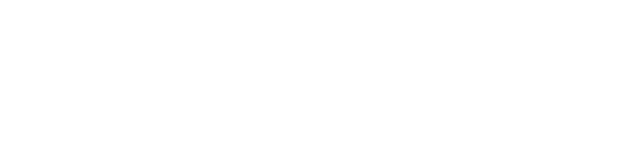
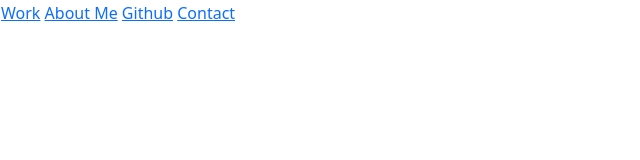
Before and after one commit to anilobiohS-ipynb/profess-port, a plain HTML site: page index.html in a window 1280 px wide. Shown: the whole page, without its empty margins (0-640 px from the left). Drawn offline with nearby package versions, Linux system fonts and the light colour scheme.

Commit message:
Update index.html

```diff
--- a/index.html
+++ b/index.html
@@ -2,6 +2,7 @@
 <html>
 <head>
 	<meta charset="utf-8">
+	<meta name="viewport" content="width=device-width, initial-scale=1.0">
 	<title>Shoibolina's Portfolio</title>
 	<!-- CSS only -->
 	<link href="https://cdn.jsdelivr.net/npm/bootstrap@5.1.0/dist/css/bootstrap.min.css" rel="stylesheet" integrity="sha384-KyZXEAg3QhqLMpG8r+8fhAXLRk2vvoC2f3B09zVXn8CA5QIVfZOJ3BCsw2P0p/We" crossorigin="anonymous">
@@ -9,6 +10,17 @@
 	<script src="https://cdn.jsdelivr.net/npm/bootstrap@5.1.0/dist/js/bootstrap.bundle.min.js" integrity="sha384-U1DAWAznBHeqEIlVSCgzq+c9gqGAJn5c/t99JyeKa9xxaYpSvHU5awsuZVVFIhvj" crossorigin="anonymous"></script>
 </head>
 <body>
+	<!--nav bar-->
+	<table>
+		<tr>
+			<td id="navigation">
+				<a href="#work">Work</a>
+				<a href="#about">About Me</a>
+				<a target="_blank" nrel="noopenner norefferrer" href="https://github.com/anilobiohS-ipynb">Github</a>
+				<a href="#contact">Contact</a>
 
+			</td>
+		</tr>
+	</table>
 </body>
 </html>
```
